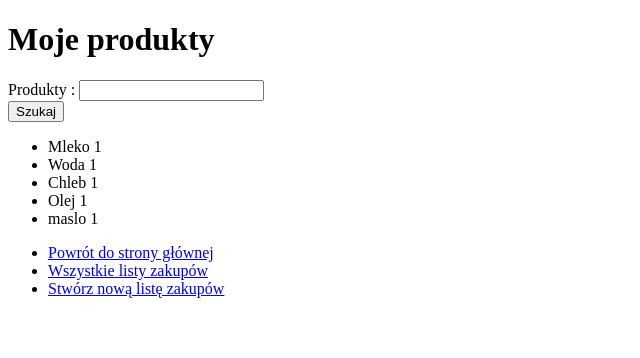
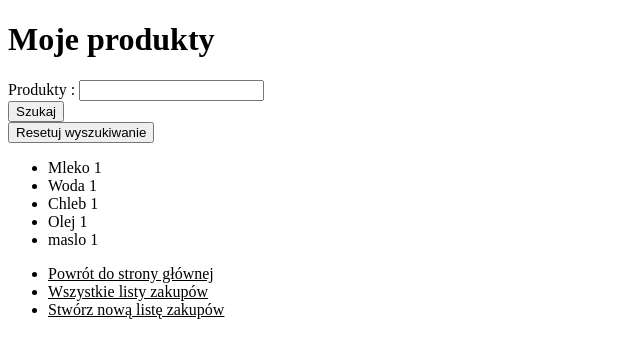
Before and after one commit to DariaDrewa/Django_Shopping_lists, a Django app: page /products/ in a window 1280 px wide. Shown: the top 358 px of the page, without its empty margins (0-640 px from the left). Run offline with Django 5.2, Linux system fonts and the light colour scheme; data comes from the database, SQL or seed files in the repository.

Commit message:
change all_products template

```diff
--- a/products/templates/all_products.html
+++ b/products/templates/all_products.html
@@ -1,6 +1,12 @@
 <!DOCTYPE html>
 <html>
 <head>
+    <STYLE TYPE="text/css">
+    <!--
+    a { color: black }
+    -->
+    </STYLE>
+
     <h1>Moje produkty</h1>
 </head>
 <body>
@@ -14,12 +20,13 @@
     {% endfor %}
     <input type="submit" value="Szukaj">
 </form>
-
+<button><a href="{% url 'products' %}" style="text-decoration: none">Resetuj wyszukiwanie</a></button>
 <ul>
     {% for x in my_products %}
         <li>{{ x.product_name }} {{ x.quantity }}</li>
     {% endfor %}
 </ul>
+
 <ul>
     <li><a href="{% url 'main' %}">Powrót do strony głównej</a></li>
     <li><a href="{% url 'shopping_list' %}">Wszystkie listy zakupów</a></li>
```
